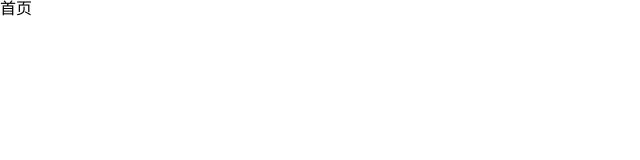
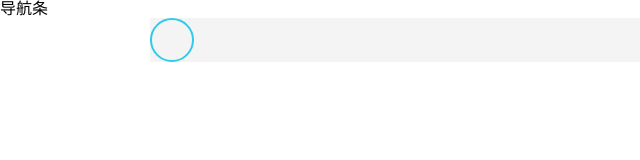
Before and after one commit to poicc/lint-company, a Vue app: page /#/ in a window 1280 px wide. Shown: the top 160 px of the page, without its empty margins (0-640 px from the left). Built offline with nearby package versions, Linux system fonts and the light colour scheme; a web font is replaced by a local one.

Commit message:
style: 修改主题色

```diff
--- a/src/style/viriables.scss
+++ b/src/style/viriables.scss
@@ -2,5 +2,5 @@ $bgColor: #f4f4f4;  //背景色
 $fontColor: #363738; //导航条字体色
 $NavBarColor:#ffffff;  //导航条背景色
 $searchColor:#a6a6a6; //搜索框字体颜色
-$routerColor:#30cbea; //点击路由跳转后导航栏颜色
+$primaryColor:#30cbea; //点击路由跳转后导航栏颜色
 $routerColor:#a9d460; //经验值颜色
--- a/src/views/index/Index.vue
+++ b/src/views/index/Index.vue
@@ -1,5 +1,12 @@
 <template>
-  <div>首页</div>
+  <div>
+    <div>导航条</div>
+    <div class="wrapper">
+      <div class="wrapper__nav">
+        <div class="iconfont">&#xe727;</div>
+      </div>
+    </div>
+  </div>
 </template>
 
 <script>
@@ -7,3 +14,27 @@ export default {
   name: 'Index'
 }
 </script>
+
+<style lang="scss" scoped>
+@import '@/style/index.scss';
+.wrapper {
+  margin: 0 auto;
+  text-align: center;
+  width: 980px;
+  background: $bgColor;
+  &__nav {
+    display: flex;
+    .iconfont {
+      display: flex;
+      justify-content: center;
+      align-items: center;
+      width: 40px;
+      height: 40px;
+      font-size: 30px;
+      border: 2px solid $primaryColor;
+      border-radius: 50%;
+      color: $primaryColor;
+    }
+  }
+}
+</style>
```
